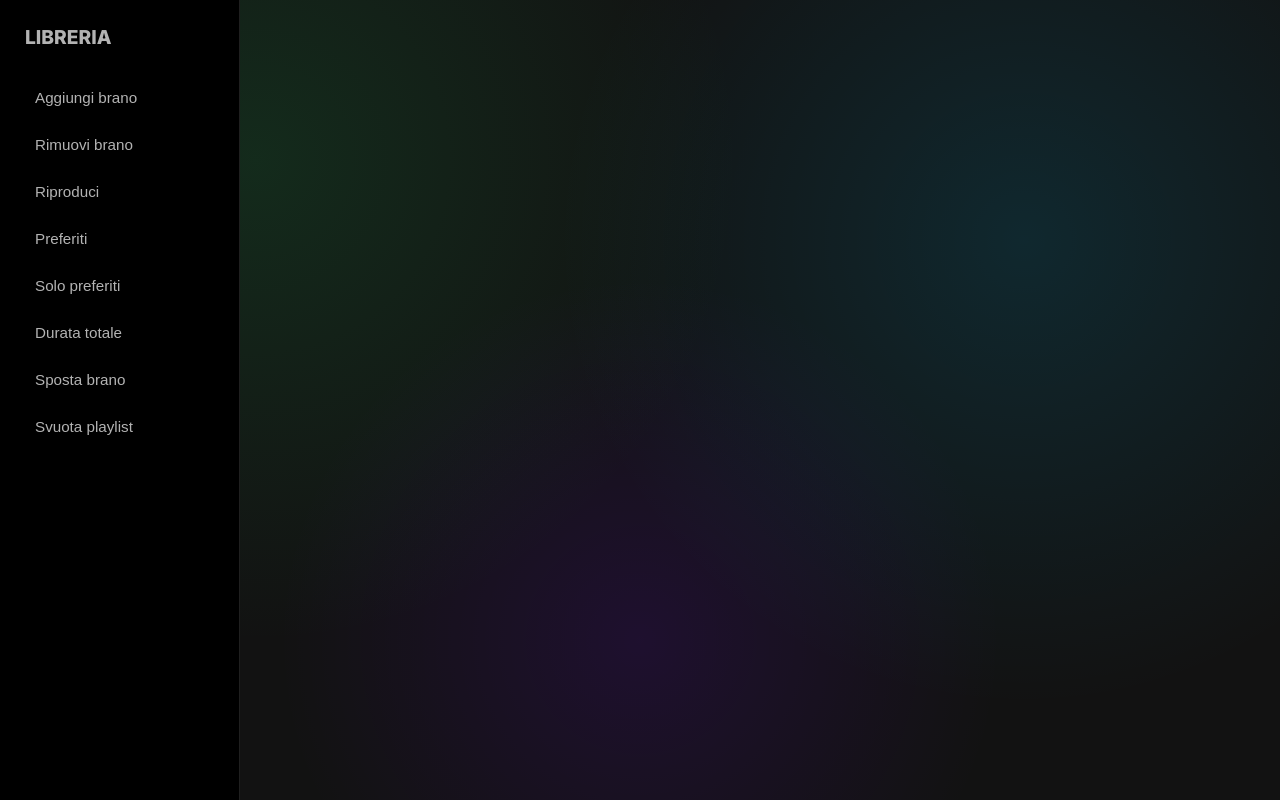
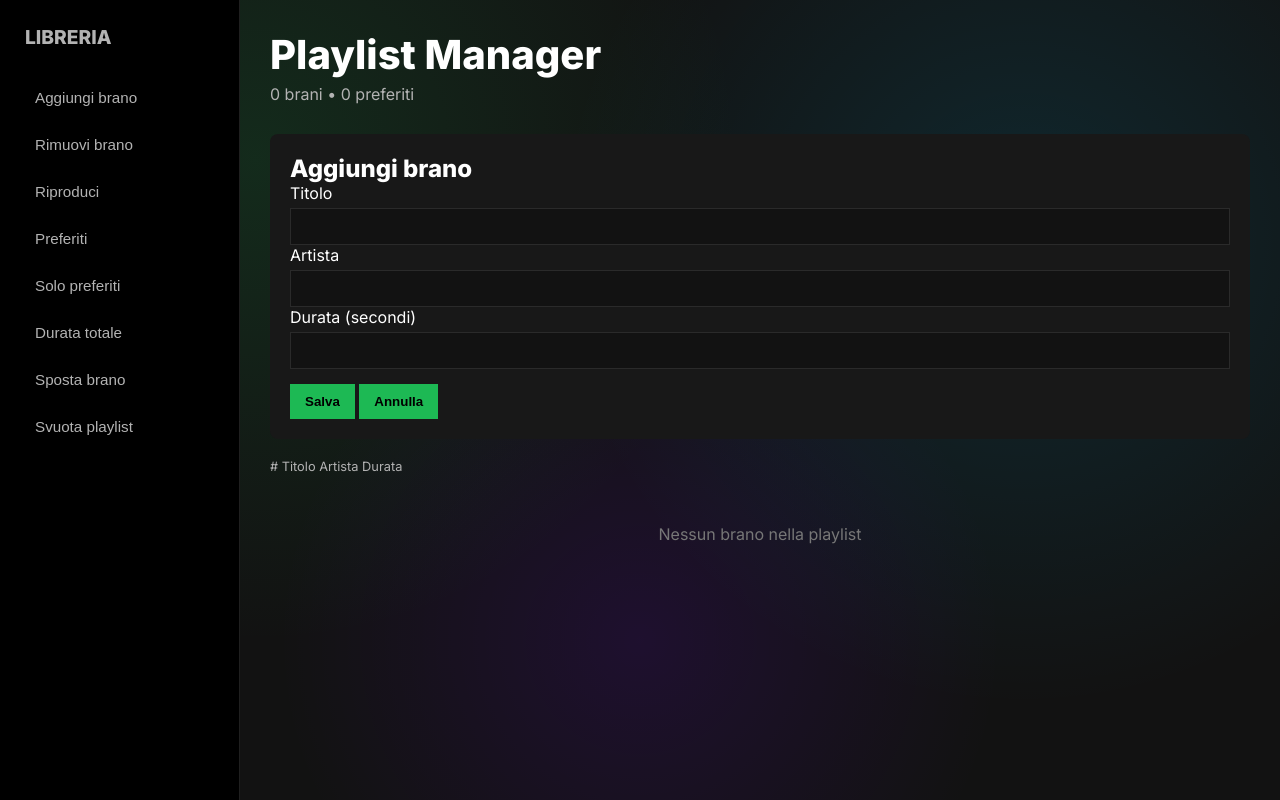
Before and after one commit to MiuMiu8820/PlaylistMusicale, a plain HTML site: page playlist.html in a window 1280 px wide. Drawn offline with Linux system fonts and the light colour scheme.

Commit message:
final html

```diff
--- a/playlist.html
+++ b/playlist.html
@@ -28,3 +28,61 @@
         <button data-action="move">Sposta brano</button>
         <button data-action="clear">Svuota playlist</button>
     </aside>
+
+    <!-- MAIN CONTENT -->
+    <main class="main">
+
+        <!-- HEADER -->
+        <header>
+            <h1>Playlist Manager</h1>
+            <div class="stats">
+                <span id="playlist-count">0</span> brani •
+                <span id="favorites-count">0</span> preferiti
+            </div>
+        </header>
+
+        <!-- FORM AGGIUNTA -->
+        <form id="add-form" class="form hidden">
+            <h2>Aggiungi brano</h2>
+
+            <div class="form-group">
+                <label>Titolo</label>
+                <input type="text" id="title-input" required>
+            </div>
+
+            <div class="form-group">
+                <label>Artista</label>
+                <input type="text" id="artist-input" required>
+            </div>
+
+            <div class="form-group">
+                <label>Durata (secondi)</label>
+                <input type="number" id="duration-input" min="1" required>
+            </div>
+
+            <div class="form-actions">
+                <button type="submit">Salva</button>
+                <button type="button" class="cancel">Annulla</button>
+            </div>
+        </form>
+
+        <!-- PLAYLIST -->
+        <div id="playlist" class="playlist">
+            <div class="empty">Nessun brano nella playlist</div>
+        </div>
+
+        <!-- DURATA -->
+        <div id="total-duration" class="info hidden"></div>
+
+        <!-- PREFERITI -->
+        <div id="favorites-list" class="info hidden"></div>
+
+    </main>
+
+</div>
+
+<!-- SCRIPT -->
+<script src="playlist.js"></script>
+
+</body>
+</html>
```
